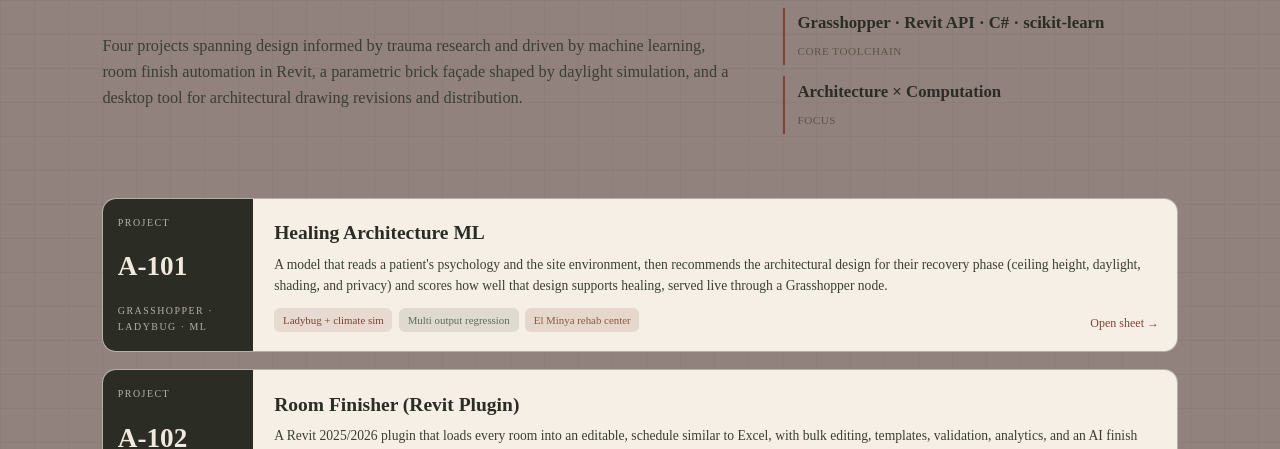
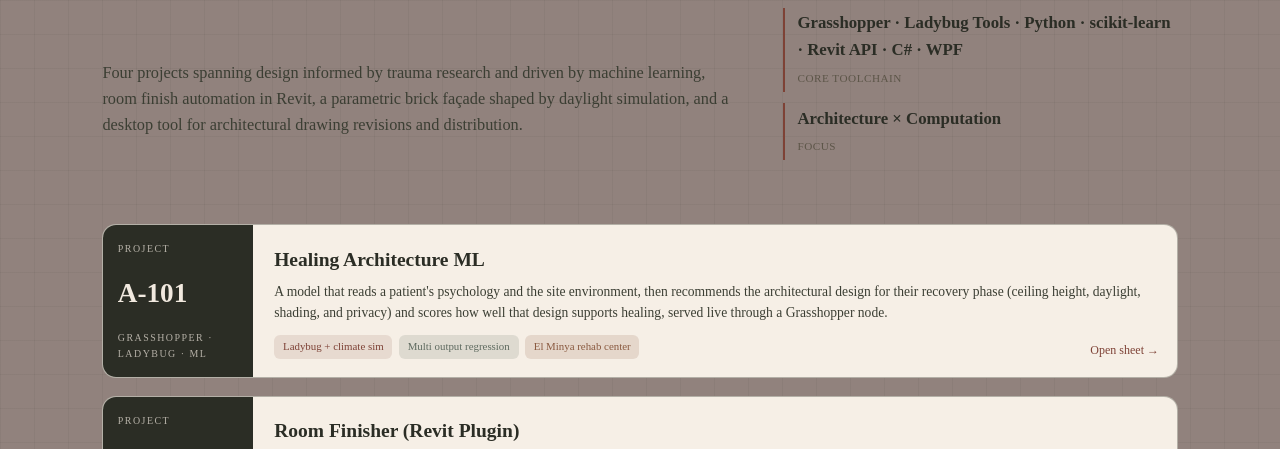
Before and after one commit to Jamila-2004/FinalSmartPortfolio, a plain HTML site: page index.html in a window 1280 px wide. Shown: the part 306-755 px from the top of the page. Drawn offline with Linux system fonts and the light colour scheme.

Commit message:
Expand portfolio core toolchain

```diff
--- a/index.html
+++ b/index.html
@@ -58,7 +58,7 @@
       a desktop tool for architectural drawing revisions and distribution.</p>
     <div class="hero-stats">
       <div class="hero-stat"><b>4</b><span>Project sheets</span></div>
-      <div class="hero-stat"><b>Grasshopper · Revit API · C# · scikit-learn</b><span>Core toolchain</span></div>
+      <div class="hero-stat"><b>Grasshopper · Ladybug Tools · Python · scikit-learn · Revit API · C# · WPF</b><span>Core toolchain</span></div>
       <div class="hero-stat"><b>Architecture × Computation</b><span>Focus</span></div>
     </div>
   </div>
```
